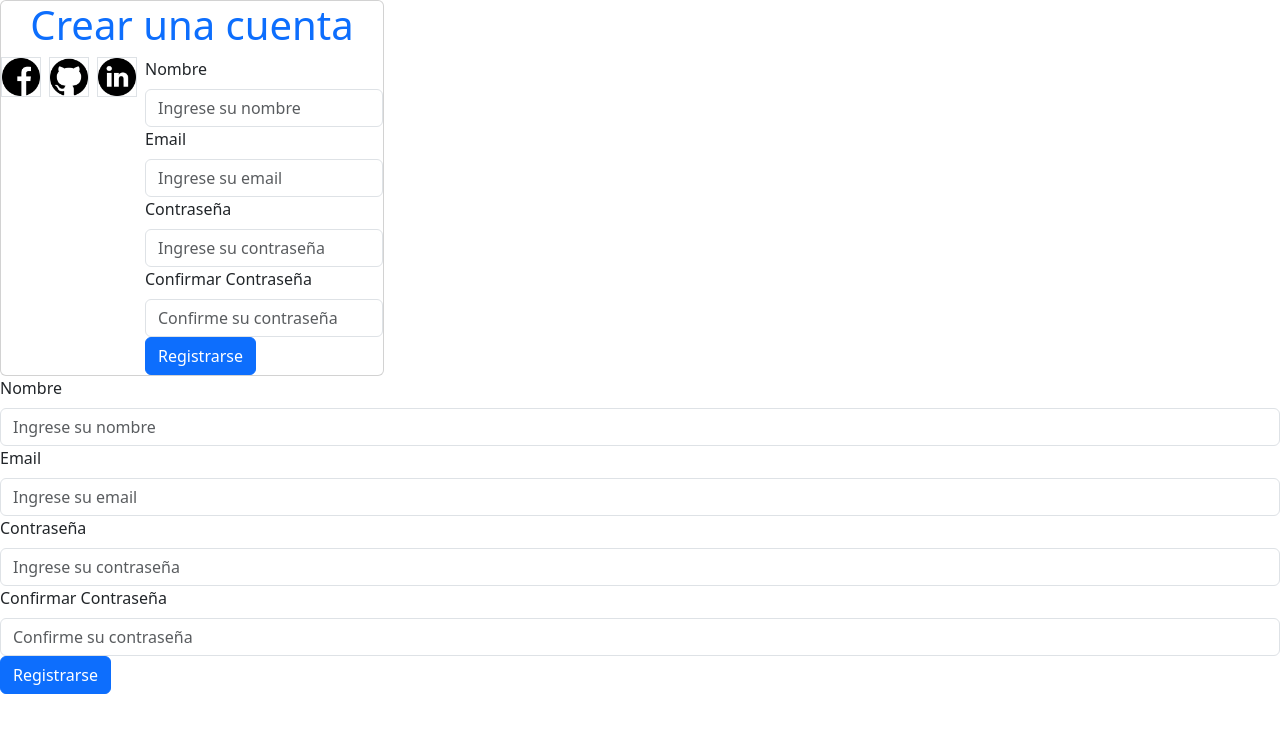
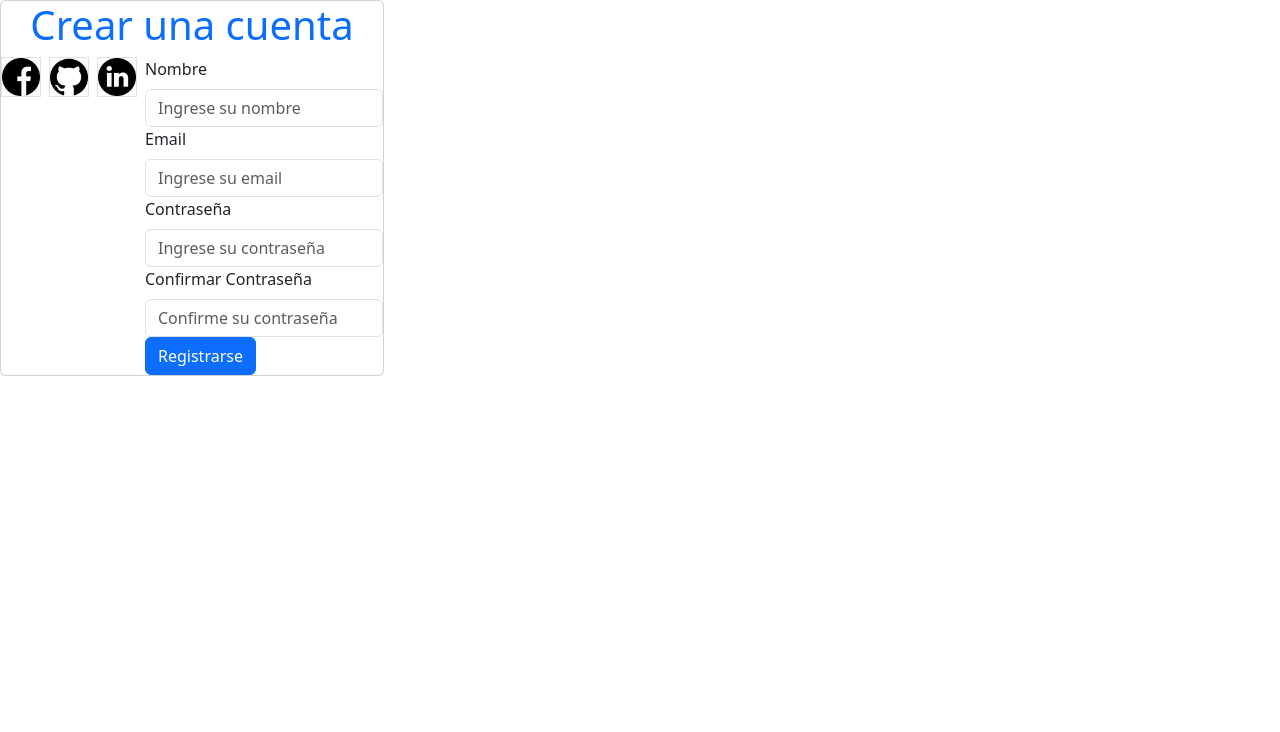
Before and after one commit to DanielHernandezToledo/Estado-de-los-componentes-y-eventos, a React (Vite) app: page / in a window 1280 px wide. Shown: the top 732 px of the page. Built offline with nearby package versions, Linux system fonts and the light colour scheme.

Commit message:
feat/Se actualizan los componentes APP, main y Registro

```diff
--- a/src/App.jsx
+++ b/src/App.jsx
@@ -1,4 +1,4 @@
-import React from 'react';
+
 import Registro from './components/Registro';
 
 // Componente principal de la aplicación
--- a/src/components/Registro.jsx
+++ b/src/components/Registro.jsx
@@ -1,10 +1,10 @@
 // Importando los componentes al componente Registro.jsx
 
-import React, { useState } from "react";
+import { useState } from "react";
 
 import SocialButton from "./SocialButton";
 import Formulario from "./Formulario";
-import Alert from './Alert';
+import Alert from "./Alert";
 
 const Registro = () => {
   const [alertMessage, setAlertMessage] = useState("");
--- a/src/main.jsx
+++ b/src/main.jsx
@@ -1,12 +1,10 @@
 import React from "react";
 import ReactDOM from "react-dom/client";
 import "bootstrap/dist/css/bootstrap.min.css";
-import Registro from "./components/Registro";
-import Formulario from "./components/Formulario";
+import App from "./App";
 
 ReactDOM.createRoot(document.getElementById("root")).render(
   <React.StrictMode>
-    <Registro />
-    <Formulario />
+    <App />
   </React.StrictMode>
 );
```
